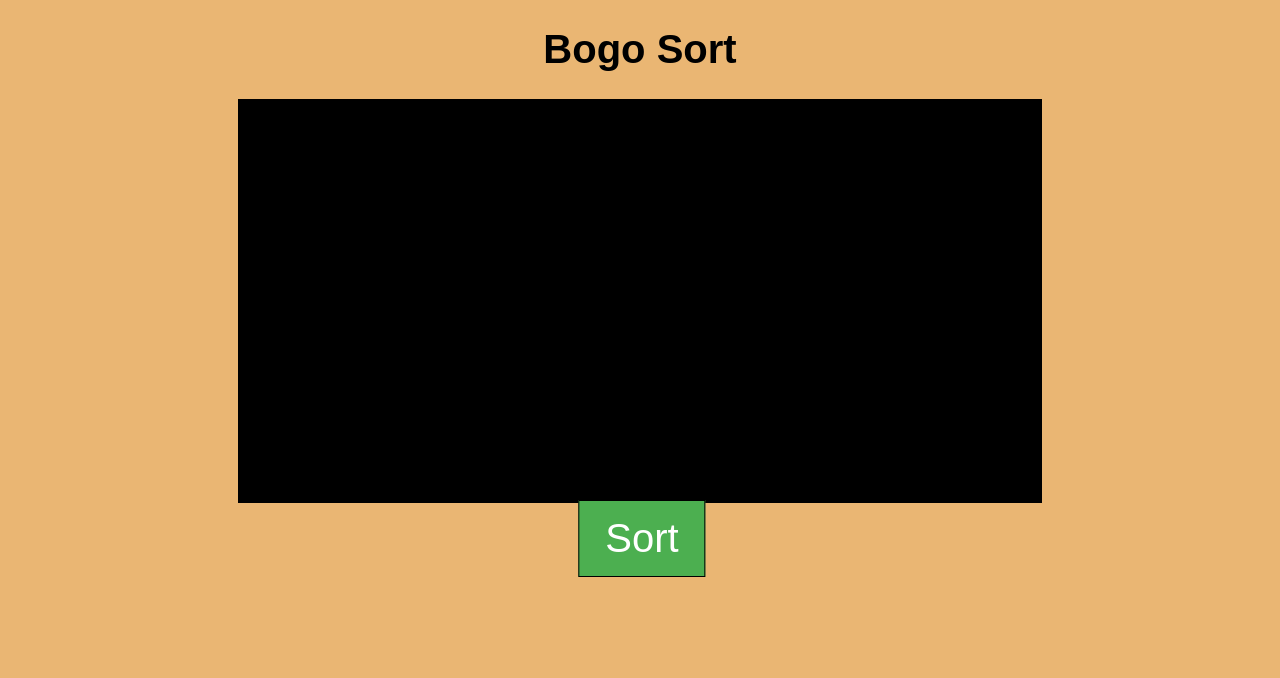
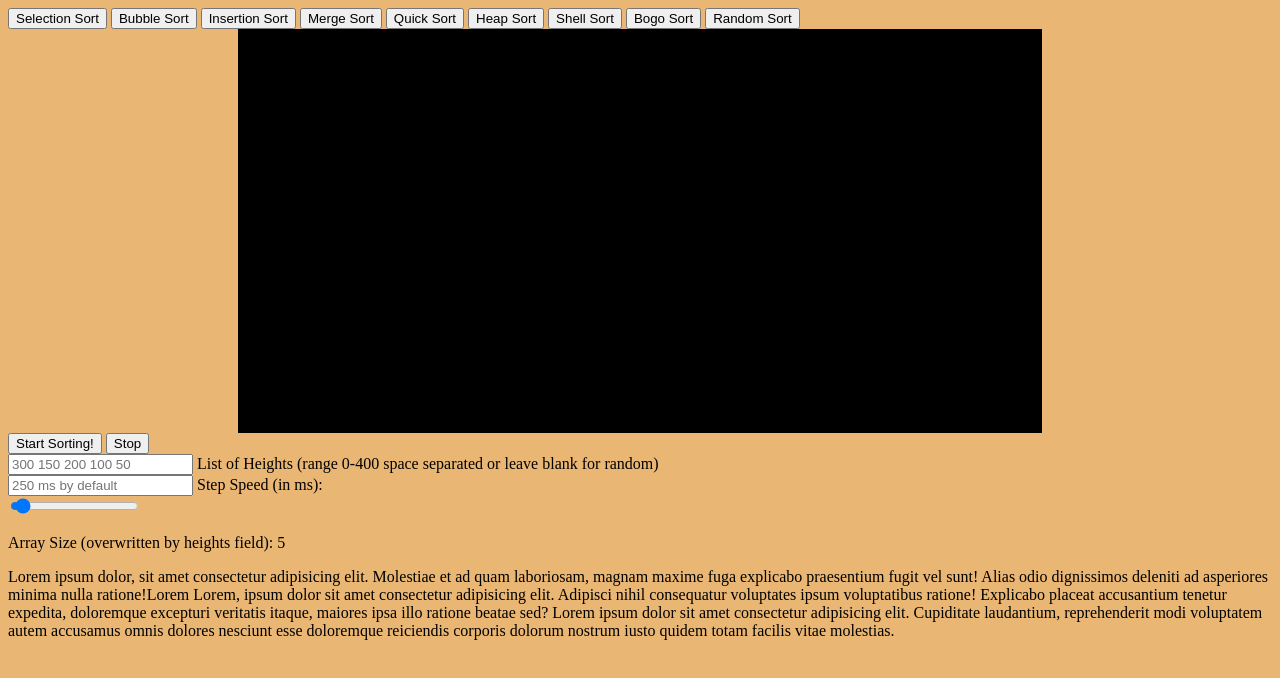
Before and after one commit to frociac/Canvas-Sorting-Algorithms-Visualizer, a plain HTML site: page index.html in a window 1280 px wide. Drawn offline with Linux system fonts and the light colour scheme.

Commit message:
Overhaul website design

```diff
--- a/index.html
+++ b/index.html
@@ -9,10 +9,47 @@
     <link rel="stylesheet" href="style.css">
   </head>
   <body>
-    <h1 id="title">Bogo Sort</h1>
-    <canvas id="canvas" width="800" height="400"></canvas>
+    <div id="container">
+      <div id="left">
+        <button class="choice-button" id="selection">Selection Sort</button>
+        <button class="choice-button" id="bubble">Bubble Sort</button>
+        <button class="choice-button" id="insertion">Insertion Sort</button>
+        <button class="choice-button" id="merge">Merge Sort</button>
+        <button class="choice-button" id="quick">Quick Sort</button>
+        <button class="choice-button" id="heap">Heap Sort</button>
+        <button class="choice-button" id="shell">Shell Sort</button>
+        <button class="choice-button" id="bogo">Bogo Sort</button>
+        <button class="choice-button" id="random">Random Sort</button>
+      </div>
+      <div id="center">
+        <canvas id="canvas" width="800" height="400"></canvas>
+        <div id="options-div">
+          <div id="start-stop">
+            <button id="start" class="choice-button clicked disabled">Start Sorting!</button>
+            <button id="stop" class="choice-button disabled">Stop</button>
+          </div>
+          <div>
+            <form id="input">
+              <div id="elements-input">
+                <input type="text" placeholder="300 150 200 100 50" id="elements" name="elements">
+                <label for="elements">List of Heights (range 0-400 space separated or leave blank for random)</label>
+              </div>
+              <div id="speed-input">
+                <input type="number" placeholder="250 ms by default" id="speed" name="speed">
+                <label for="speed">Step Speed (in ms):</label>
+              </div>
+            </form>
+          </div>
+          <div id="slider-container">
+            <input type="range" min="1" max="100" value="5" class="slider" id="size">
+            <p id="slider-value">Array Size (overwritten by heights field): <span id="value-display">5</span></p>
+          </div>
+        </div>
+      </div>
+      <div id="right">Lorem ipsum dolor, sit amet consectetur adipisicing elit. Molestiae et ad quam laboriosam, magnam maxime fuga explicabo praesentium fugit vel sunt! Alias odio dignissimos deleniti ad asperiores minima nulla ratione!Lorem Lorem, ipsum dolor sit amet consectetur adipisicing elit. Adipisci nihil consequatur voluptates ipsum voluptatibus ratione! Explicabo placeat accusantium tenetur expedita, doloremque excepturi veritatis itaque, maiores ipsa illo ratione beatae sed? Lorem ipsum dolor sit amet consectetur adipisicing elit. Cupiditate laudantium, reprehenderit modi voluptatem autem accusamus omnis dolores nesciunt esse doloremque reiciendis corporis dolorum nostrum iusto quidem totam facilis vitae molestias.</div>
+    </div>
     <script src="index.js"></script>
-    <button id="sort" onclick="sort()">Sort</button>
+    <script src="utils.js"></script>
   </body>
 
 </html>
```
Also changed, not shown: 1 other file.
